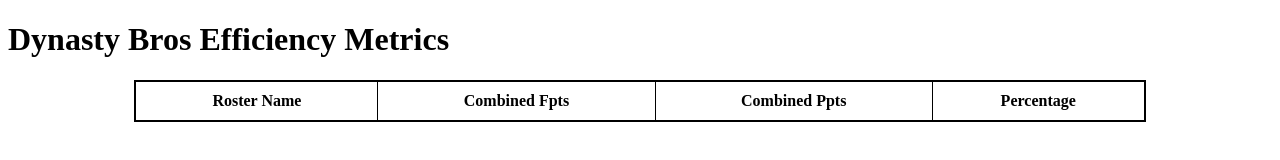
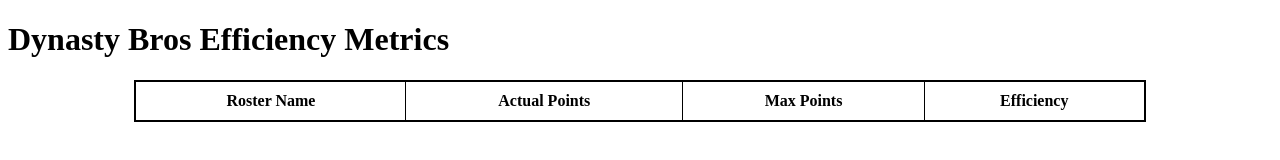
Before and after one commit to jacobvself47/DynastyBros, a plain HTML site: page index.html in a window 1280 px wide. Drawn offline with Linux system fonts and the light colour scheme; no server answers.

Commit message:
Update index.html

```diff
--- a/index.html
+++ b/index.html
@@ -22,9 +22,9 @@
     <thead>
       <tr>
         <th>Roster Name</th>
-        <th>Combined Fpts</th>
-        <th>Combined Ppts</th>
-        <th>Percentage</th>
+        <th>Actual Points</th>
+        <th>Max Points</th>
+        <th>Efficiency</th>
       </tr>
     </thead>
     <tbody>
```
